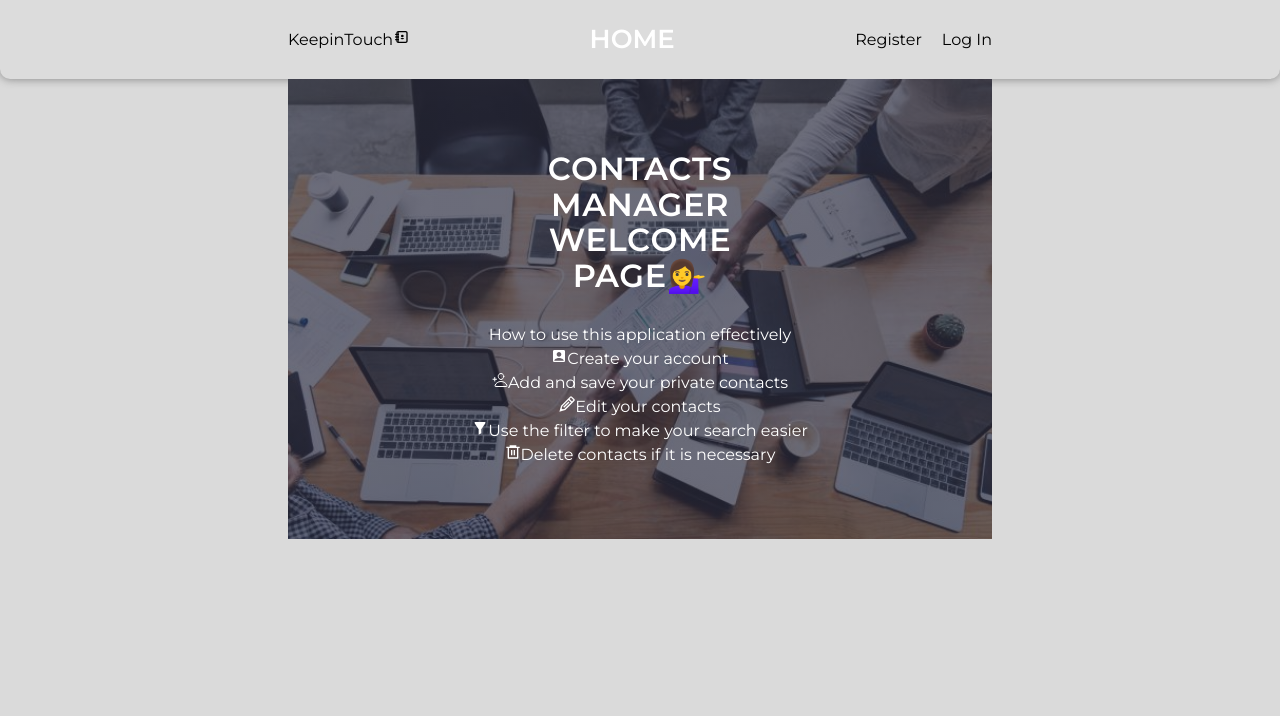
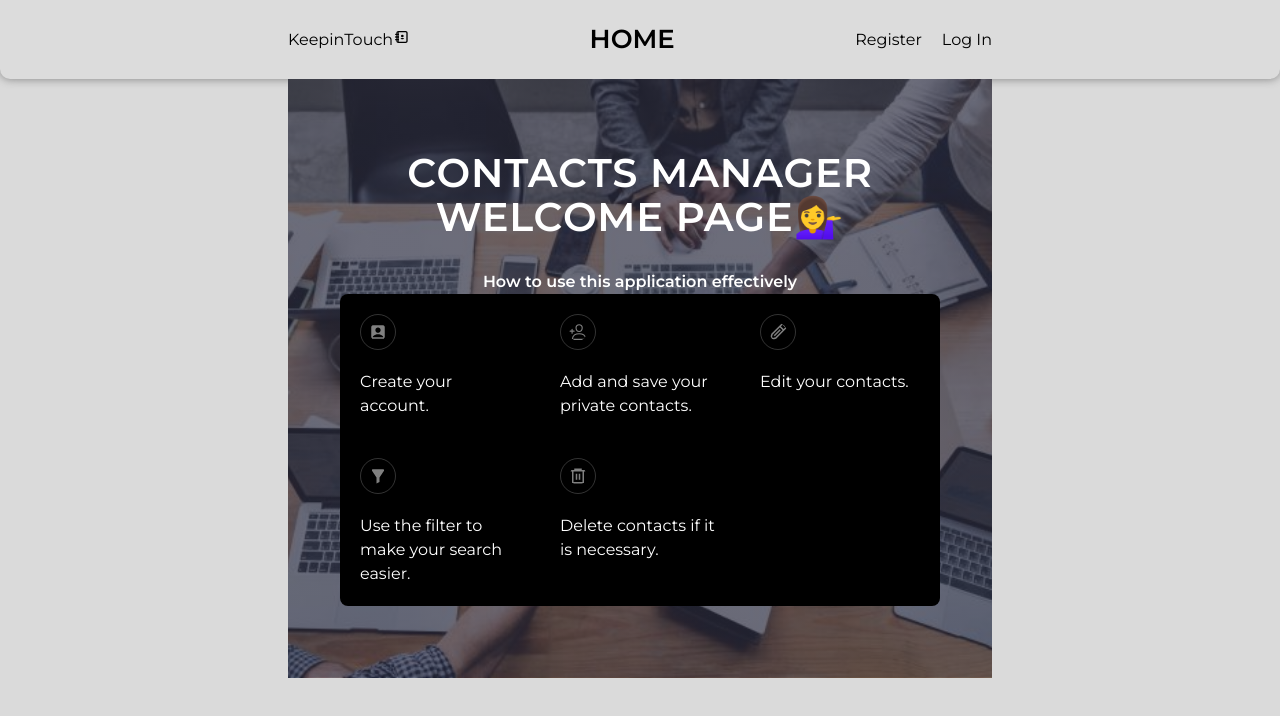
Before and after one commit to YuliiaLukomska/goit-react-hw-08, a React (Vite) app: page / in a window 1280 px wide. Shown: the top 716 px of the page. Built offline with nearby package versions, Linux system fonts and the light colour scheme.

Commit message:
add styles to usageList on HomePage

```diff
--- a/src/components/Navigation/Navigation.module.css
+++ b/src/components/Navigation/Navigation.module.css
@@ -4,7 +4,7 @@
 }
 
 .headerLink {
-  color: white;
+  color: black;
   font-size: 26px;
   font-weight: 700;
   text-transform: uppercase;
--- a/src/components/PagesStyles/HomePage.module.css
+++ b/src/components/PagesStyles/HomePage.module.css
@@ -72,6 +72,14 @@
   text-transform: uppercase;
   margin: 0 auto 30px;
   color: white;
+  @media (768px<=width) {
+    font-size: 40px;
+    max-width: 520px;
+  }
+  @media (1440px<=width) {
+    font-size: 48px;
+    max-width: 620px;
+  }
 }
 
 .text {
@@ -81,3 +89,44 @@
   margin: 0 auto;
   color: white;
 }
+.usageList {
+  display: flex;
+  flex-wrap: wrap;
+  background-color: black;
+  justify-content: center;
+  margin: 0 auto;
+  max-width: 230px;
+  border-radius: 8px;
+  @media (768px<=width) {
+    max-width: 600px;
+    justify-content: flex-start;
+  }
+  @media (1440px <=width) {
+    max-width: 1000px;
+    justify-content: center;
+  }
+}
+
+.usageItem {
+  color: white;
+  padding: 20px;
+
+  max-width: 200px;
+
+  display: flex;
+  flex-direction: column;
+  gap: 20px;
+}
+
+@media (1440px <= width) {
+  .usageItem:not(:last-child) {
+    border-right: solid 1px rgba(255, 255, 255, 0.2);
+  }
+}
+
+.homePageIcon {
+  border: solid 1px rgba(255, 255, 255, 0.2);
+  padding: 8px;
+  border-radius: 50px;
+  color: gray;
+}
--- a/src/pages/HomePage.jsx
+++ b/src/pages/HomePage.jsx
@@ -17,37 +17,27 @@ const Home = () => {
             💁‍♀️
           </span>
         </h1>
-        <p className={css.text}>How to use this application effectively</p>
-        <ul>
-          <li>
-            <p className={css.text}>
-              <MdAccountBox />
-              Create your account
-            </p>
+        <h2 className={css.text}>How to use this application effectively</h2>
+        <ul className={css.usageList}>
+          <li className={css.usageItem}>
+            <MdAccountBox size="36" className={css.homePageIcon} />
+            Create your account.
           </li>
-          <li>
-            <p className={css.text}>
-              <IoPersonAddOutline />
-              Add and save your private contacts
-            </p>
+          <li className={css.usageItem}>
+            <IoPersonAddOutline size="36" className={css.homePageIcon} />
+            Add and save your private contacts.
           </li>
-          <li>
-            <p className={css.text}>
-              <GrEdit />
-              Edit your contacts
-            </p>
+          <li className={css.usageItem}>
+            <GrEdit size="36" className={css.homePageIcon} />
+            Edit your contacts.
           </li>
-          <li>
-            <p className={css.text}>
-              <RiFilter2Fill />
-              Use the filter to make your search easier
-            </p>
+          <li className={css.usageItem}>
+            <RiFilter2Fill size="36" className={css.homePageIcon} />
+            Use the filter to make your search easier.
           </li>
-          <li>
-            <p className={css.text}>
-              <RiDeleteBin6Line />
-              Delete contacts if it is necessary
-            </p>
+          <li className={css.usageItem}>
+            <RiDeleteBin6Line size="36" className={css.homePageIcon} />
+            Delete contacts if it is necessary.
           </li>
         </ul>
       </div>
```
